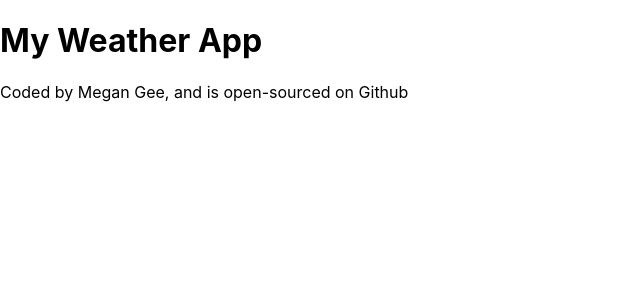
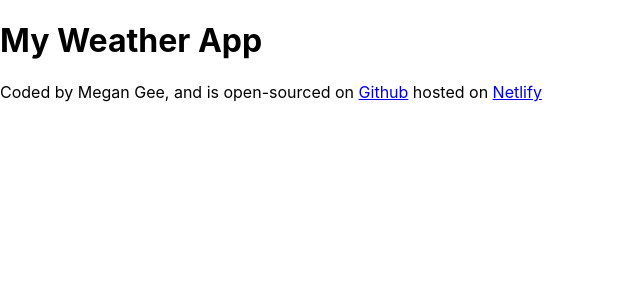
Before and after one commit to MegNia2/weather-app-v3, a React (Create React App) app: page / in a window 1280 px wide. Shown: the top 300 px of the page, without its empty margins (0-640 px from the left). Built offline with nearby package versions, Linux system fonts and the light colour scheme.

Commit message:
Added links to Github and Netlify

```diff
--- a/src/App.js
+++ b/src/App.js
@@ -3,7 +3,16 @@ export default function App() {
     <div>
       <h1>My Weather App</h1>
       <footer>
-        <p>Coded by Megan Gee, and is open-sourced on Github</p>
+        <p>
+          Coded by Megan Gee, and is open-sourced on{" "}
+          <a href="https://github.com/MegNia2/weather-app-v3" target="_blank">
+            Github
+          </a>{" "}
+          hosted on{" "}
+          <a href="https://statuesque-faun-890912.netlify.app/" target="_blank">
+            Netlify
+          </a>
+        </p>
       </footer>
     </div>
   );
```
